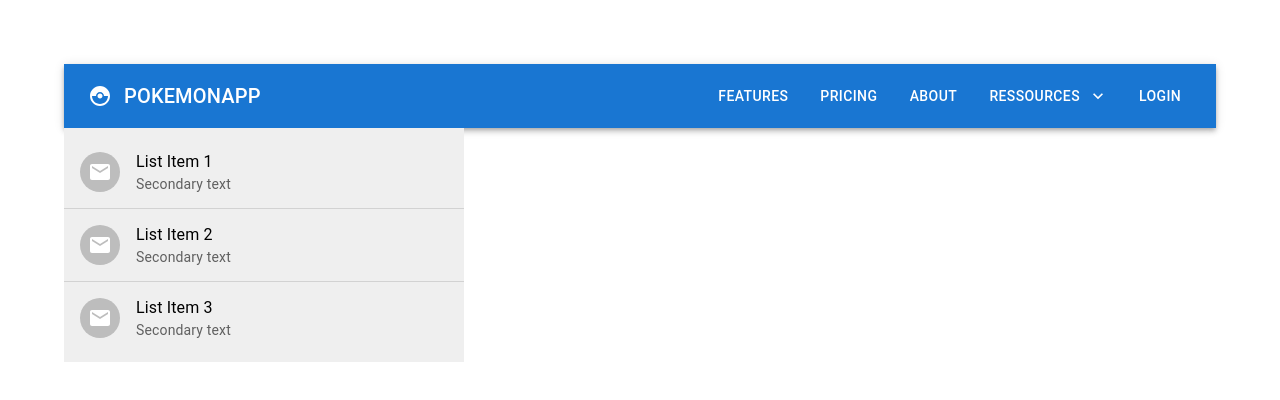
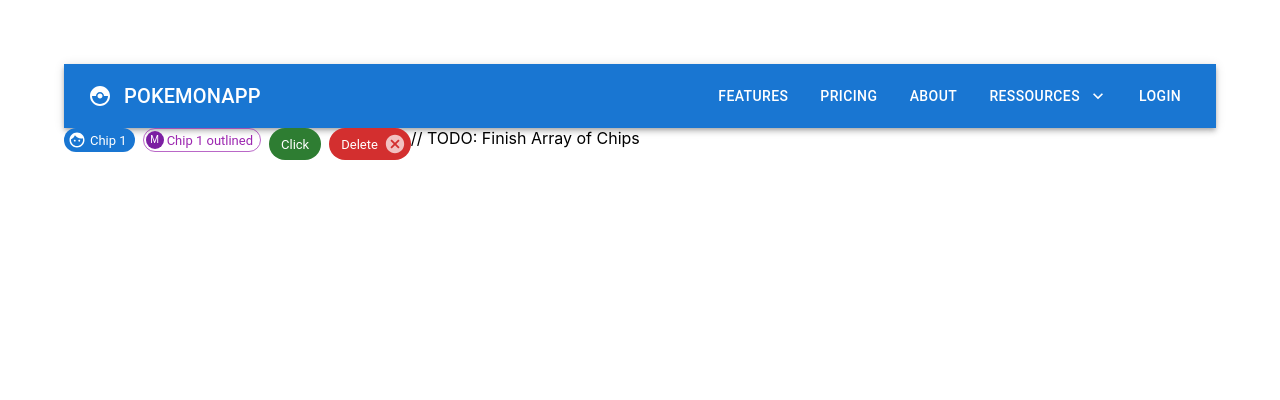
Before and after one commit to MrMic/react-mui, a React (Create React App) app: page / in a window 1280 px wide. Shown: the top 400 px of the page. Built offline with nearby package versions, Linux system fonts and the light colour scheme.

Commit message:
Chip Component + Array of Chips to be finished

```diff
--- a/src/App.tsx
+++ b/src/App.tsx
@@ -1,5 +1,6 @@
 import "./App.css";
-import { MuiList } from "./components/MuiList";
+import { MuiChip } from "./components/MuiChip";
+// import { MuiList } from "./components/MuiList";
 // import { MuiAvatar } from "./components/MuiAvatar";
 // import { MuiBadge } from "./components/MuiBadge";
 // import { MuiBottomNavigation } from "./components/MuiBottomNavigation";
@@ -46,7 +47,8 @@
       {/* <MuiBottomNavigation /> */}
       {/* <MuiAvatar /> */}
       {/* <MuiBadge /> */}
-      <MuiList />
+      {/* <MuiList /> */}
+      <MuiChip />
     </div>
   );
 }
--- /dev/null
+++ b/src/components/MuiChip.tsx
@@ -0,0 +1,40 @@
+import { Avatar, Chip, Stack } from "@mui/material";
+import FaceIcon from "@mui/icons-material/Face";
+
+export const MuiChip = () => {
+  return (
+    <Stack direction={"row"} spacing={1}>
+      <Chip
+        label={"Chip 1"}
+        color={"primary"}
+        size={"small"}
+        icon={<FaceIcon />}
+      />
+      <Chip
+        label={"Chip 1 outlined"}
+        color={"secondary"}
+        size={"small"}
+        variant={"outlined"}
+        avatar={<Avatar>M</Avatar>}
+      />
+      <Chip
+        label="Click"
+        color="success"
+        onClick={() => {
+          alert("Clicked!");
+        }}
+      />
+      <Chip
+        label="Delete"
+        color="error"
+        onClick={() => {
+          alert("Clicked!");
+        }}
+        onDelete={() => {
+          alert("Deleted!");
+        }}
+      />
+      // TODO: Finish Array of Chips
+    </Stack>
+  );
+};
```
